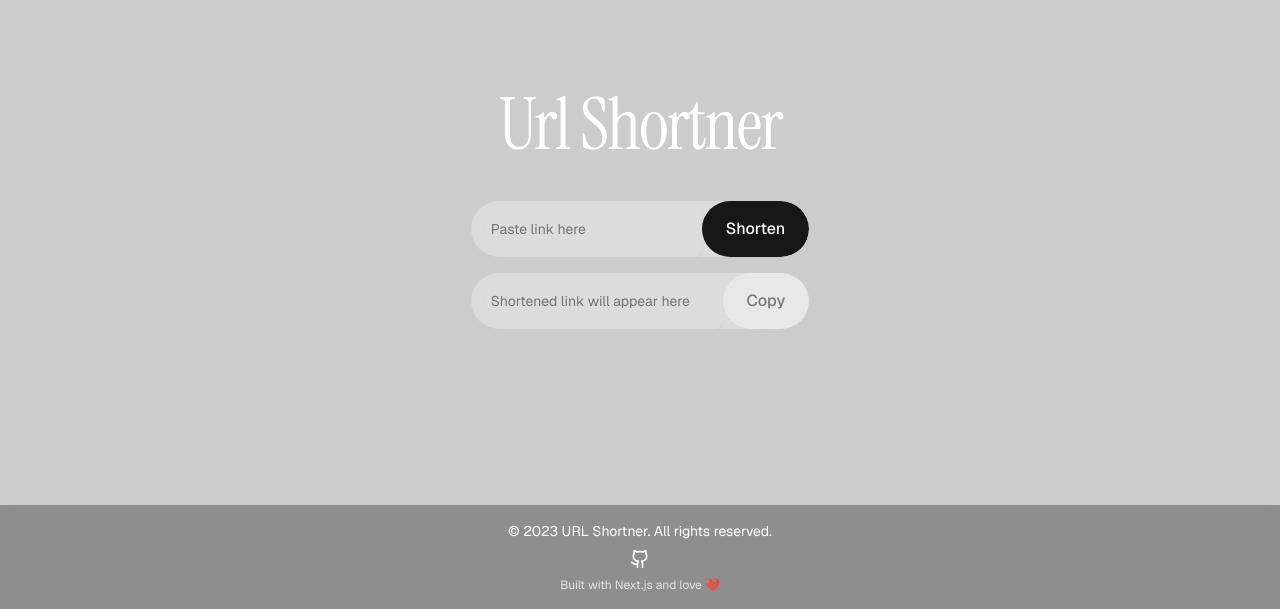
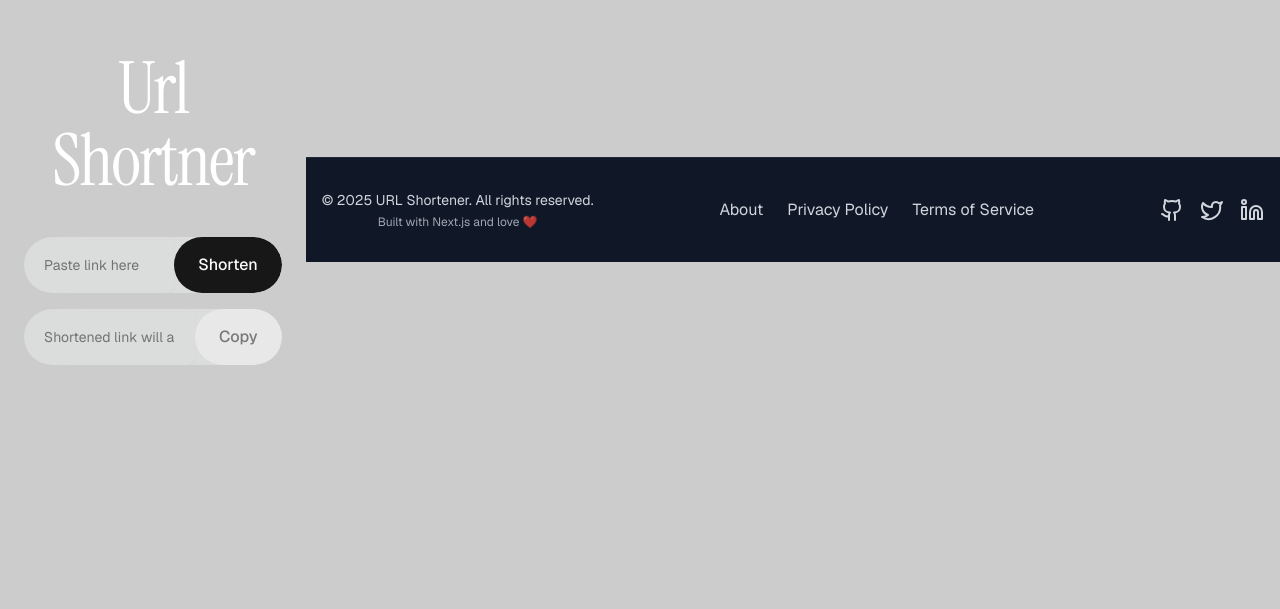
Before and after one commit to mxyxyz9/url-shorter, a Next.js app in the folder fronend/: page / in a window 1280 px wide. Shown: the part 191-800 px from the top of the page. Built offline with nearby package versions, Linux system fonts and the light colour scheme.

Commit message:
Redesigned footer component with social links and navigation

```diff
--- a/fronend/components/footer.tsx
+++ b/fronend/components/footer.tsx
@@ -1,12 +1,22 @@
-import { Github } from 'lucide-react';
+import { Github, Twitter, Linkedin } from 'lucide-react';
 
 import { cn } from '@/lib/utils';
 
 export function Footer() {
   return (
-    <footer className="absolute bottom-0 left-0 right-0 py-4 bg-black/30 backdrop-blur-md text-white text-center">
-      <div className="container mx-auto px-4">
-        <p className="text-sm mb-2">© 2023 URL Shortner. All rights reserved.</p>
+    <footer className="w-full py-8 bg-gray-900 text-gray-300 text-center border-t border-gray-800">
+      <div className="container mx-auto px-4 flex flex-col md:flex-row justify-between items-center">
+        <div className="mb-4 md:mb-0">
+          <p className="text-sm">© {new Date().getFullYear()} URL Shortener. All rights reserved.</p>
+          <p className="text-xs mt-1 opacity-75">Built with Next.js and love ❤️</p>
+        </div>
+
+        <div className="flex space-x-6 mb-4 md:mb-0">
+          <a href="#" className="hover:text-blue-400 transition-colors">About</a>
+          <a href="#" className="hover:text-blue-400 transition-colors">Privacy Policy</a>
+          <a href="#" className="hover:text-blue-400 transition-colors">Terms of Service</a>
+        </div>
+
         <div className="flex justify-center space-x-4">
           <a
             href="https://github.com/mxyxyz9/url-shorter"
@@ -14,12 +24,28 @@ export function Footer() {
             rel="noopener noreferrer"
             className="hover:text-blue-400 transition-colors"
           >
-            <Github className="h-5 w-5" />
+            <Github className="h-6 w-6" />
             <span className="sr-only">GitHub</span>
           </a>
-          {/* Add more social links if needed */}
+          <a
+            href="#"
+            target="_blank"
+            rel="noopener noreferrer"
+            className="hover:text-blue-400 transition-colors"
+          >
+            <Twitter className="h-6 w-6" />
+            <span className="sr-only">Twitter</span>
+          </a>
+          <a
+            href="#"
+            target="_blank"
+            rel="noopener noreferrer"
+            className="hover:text-blue-400 transition-colors"
+          >
+            <Linkedin className="h-6 w-6" />
+            <span className="sr-only">LinkedIn</span>
+          </a>
         </div>
-        <p className="text-xs mt-2 opacity-75">Built with Next.js and love ❤️</p>
       </div>
     </footer>
   );
```
